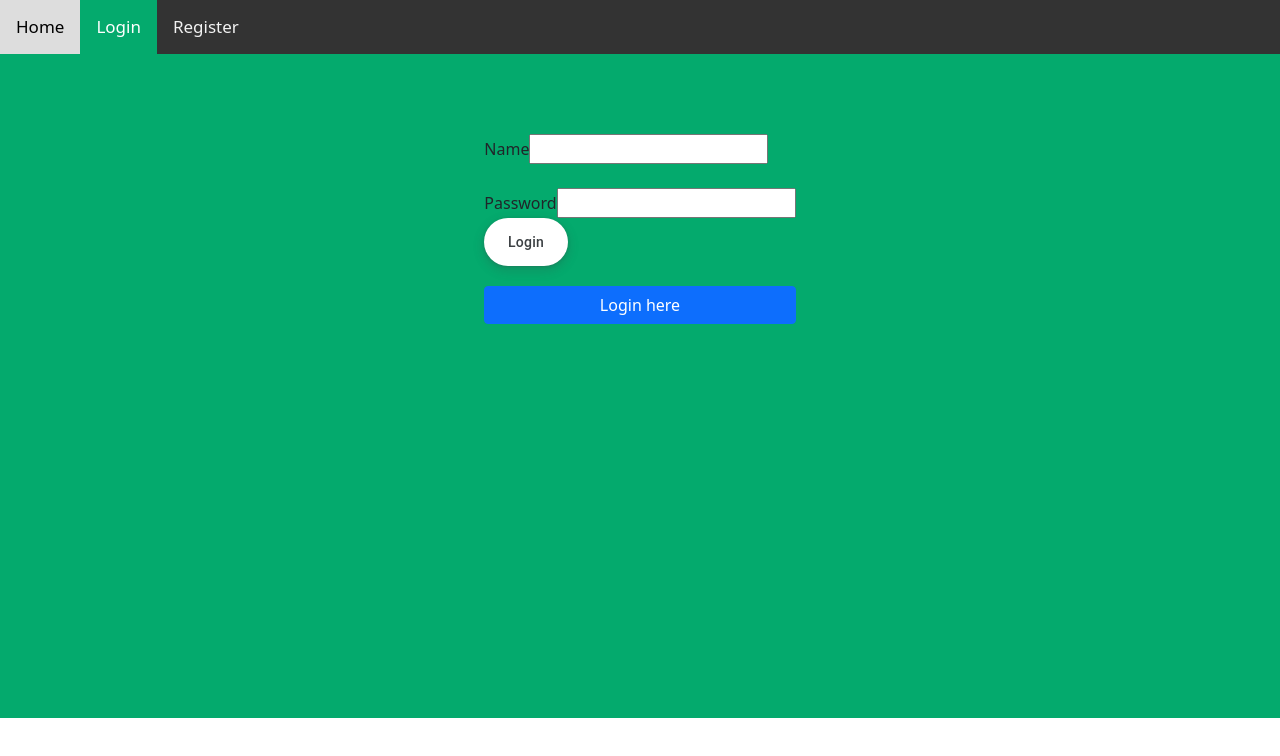
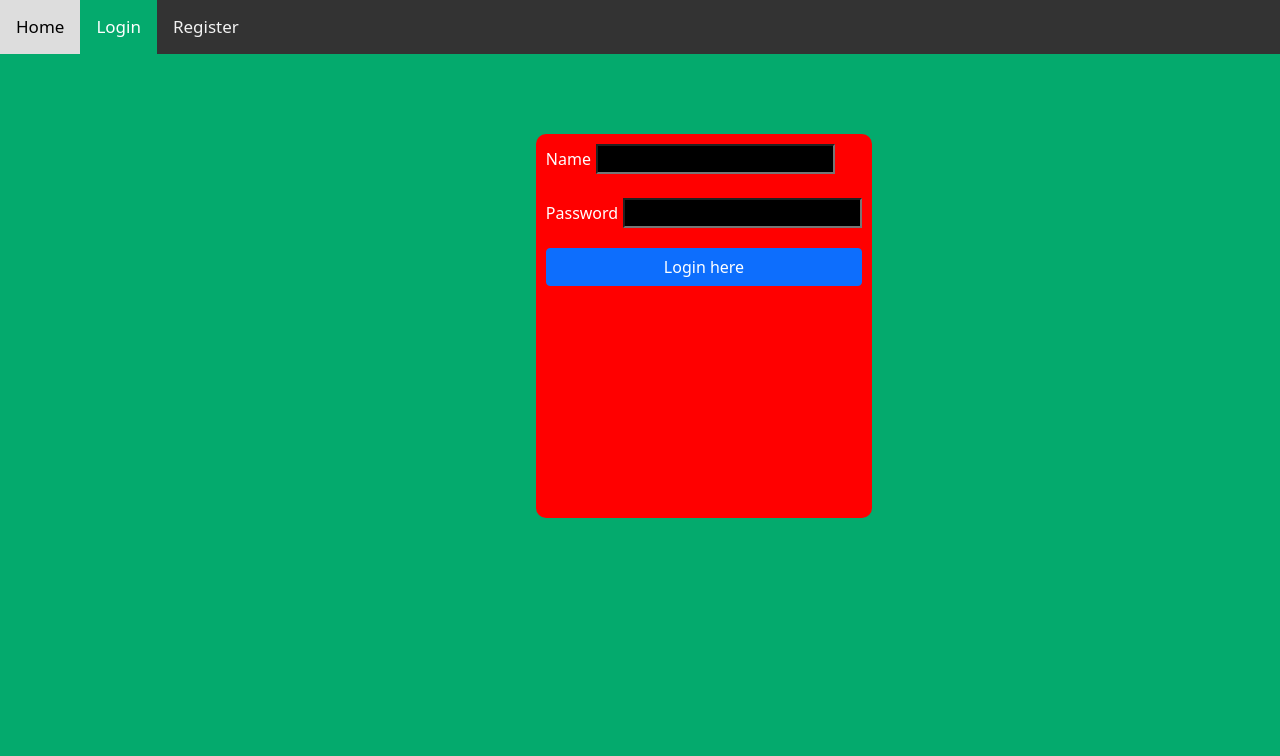
Before and after one commit to Tuneinfaisal/Account-app, a React (Create React App) app: page / in a window 1280 px wide. Shown: the top 756 px of the page. Built offline with nearby package versions, Linux system fonts and the light colour scheme.

Commit message:
Changes done user cant go to dashboard
User cant go to dashboard without login he/she should get first with login than it will further procees them to main dashboard with more features .

```diff
--- a/src/App.js
+++ b/src/App.js
@@ -5,6 +5,7 @@ import Home from "./Home";
 import Login from "./Login";
 import Register from "./Register"
 import TranPage from "./TranPage"
+import Dashboard from "./Dashboard"
 
 export default () => {
     // const [token, setToken] = useState();
@@ -28,6 +29,9 @@ export default () => {
                 <Route exact path="/TranPage">
                     <TranPage/>
                 </Route>
+                <Route exact path="/Dashboard">
+                    <Dashboard/>
+                </Route>
 
             </Switch>
         </div>
--- /dev/null
+++ b/src/Dashboard.js
@@ -0,0 +1,41 @@
+import React from "react";
+import { Link } from "react-router-dom";
+
+export default function home() {
+
+    // const tracsactionHandler = (e) => {
+    //     e.preventDefault();
+    //     return(
+    //             <Link to="./"></Link>
+    //     )
+    // }
+
+    return (
+        <>
+            <>
+                <div class="text-center">
+                    <h1>Welcome to Dashboard</h1>
+                </div>
+                <div className="btns">
+                    <button class="button-30" onClick={popMsg}>
+                        Passbook
+                    </button>
+                    <br />
+                    <br />
+                </div>
+            </>
+            <div>
+                {/* <button className="button-30" onClick={tracsactionHandler}>Transaction page</button> */}
+                <Link to="/TranPage" className="button-30" >{" "}
+                    Transaction Page{" "}
+                </Link>
+                <Link to="/" className="button-17">Log out</Link>
+                <br />
+            </div>
+        </>
+    );
+    function popMsg() {
+        alert("Your balance is..!");
+        //alter {balance} table
+    }
+}
--- a/src/Home.js
+++ b/src/Home.js
@@ -1,5 +1,7 @@
 import React from "react";
 import { Link } from "react-router-dom";
+import marvel from './images/marvel.gif';
+
 
 export default function home() {
 
@@ -14,25 +16,29 @@ export default function home() {
         <>
             <>
                 <div class="text-center">
-                    <h1>Welcome to Dashboard</h1>
+                    {/* <h1>Welcome to Dashboard</h1> */}
+                    <br/>
+                    <p><h1>Please Login first to access ...<br/>
+                    This page gives more access to functionality in future updates!!</h1></p>
+                    <br/>
+                    <img  src={marvel} alt="loading..."/>
+
                 </div>
-                <div className="btns">
+                {/* <div className="btns">
                     <button class="button-30" onClick={popMsg}>
                         Passbook
                     </button>
                     <br />
                     <br />
-                </div>
+                </div> */}
             </>
             <div>
+            {/* <img  src={log} alt="loading..."/> */}
                 {/* <button className="button-30" onClick={tracsactionHandler}>Transaction page</button> */}
-                <Link to="/" className="button-30" >
-                    {" "}
+                {/* <Link to="/" className="button-30" >{" "}
                     Transaction Page{" "}
                 </Link>
-                <Link to="/" className="button-17">
-                    Log out
-                </Link>
+                <Link to="/" className="button-17">Log out</Link> */}
                 <br />
             </div>
         </>
--- a/src/Login.js
+++ b/src/Login.js
@@ -42,7 +42,7 @@ export default function Form() {
                     display: error ? "" : "none",
                 }}
             >
-                <h1> enter all the fields</h1>
+                <h1> Enter all the fields</h1>
             </div>
         );
     };
@@ -73,8 +73,8 @@ export default function Form() {
                 />
                 <br />
 
-                <button onClick={handleSubmit} className="button-17" type="submit">Login</button>
-                <Link to="/home" className="btn btn-primary">
+                {/* <button onClick={handleSubmit} className="button-17" type="submit">Login</button> */}
+                <Link to="/Dashboard" className="btn btn-primary" >
                     Login here
                 </Link>
             </form>
--- a/src/Menu.css
+++ b/src/Menu.css
@@ -236,5 +236,75 @@
   display: flex;
   justify-content:center;
   margin-top: 20px;
-
 }
+#root > div > div.form > div{
+  text-align: end;
+  padding-right: 40px;
+  padding-bottom: 30%;
+}
+#root > div > div.form > form{
+  background-color: #ff0000;
+  padding-bottom: -20px;
+  padding-top: 10px;
+  padding-left: 10px;
+  padding-right: 10px;
+  box-shadow: black;
+  box-sizing: border-box;
+  border-color: honeydew;
+  border-radius: 10px;
+}
+#root > div > div.form > form:hover{
+  background-color: green
+}
+#root > div > div.form > form > label:nth-child(1){
+  color: white;
+  padding-right: 5px;
+}
+#root > div > div.form > form > input:nth-child(2){
+  color: white;
+  background-color: rgb(0, 0, 0);
+}
+#root > div > div.form > form > input:nth-child(2):hover{
+  color: #ffffff;
+  background-color: tomato;
+  font-family: monospace;
+}
+#root > div > div.form > form > label:nth-child(5){
+  color: white;
+  padding-right: 5px;
+}
+#root > div > div.form > form > input:nth-child(6){
+  color: rgb(0, 0, 0);
+  background-color: rgb(0, 0, 0);
+}
+#root > div > div.form > form > input:nth-child(6):hover{
+  color: #000000;
+  background-color: tomato;
+  font-family: monospace;
+}
+#root > div > div.form > form > button{
+  margin-top: 20%;
+  display: flex;
+  justify-content:center;
+  margin-left: 50px;
+}
+#root > div > div.form > div > div.error{
+  color: white;
+  font-family: Impact, Haettenschweiler, 'Arial Narrow Bold', sans-serif;
+}
+#root > div > div.form > div > div.success{
+  color: white;
+  font-family: cursive;
+}
+#root > div > div.form > div{
+  text-align: center;
+  padding-right: 10%;
+}
+#root > div > div:nth-child(3) > p{
+  color: white;
+  font-family: Verdana, Geneva, Tahoma, sans-serif;
+  text-align: center;
+}
+#root > div > div:nth-child(4){
+  padding-right: 30%;
+}
--- a/src/TranPage.js
+++ b/src/TranPage.js
@@ -25,19 +25,22 @@ const headers = [
 <li> Name: "faisal", Balance: 30000, Password: "lmn"  </li>
 <li> Name: "asif", Balance: 40000, Password: "xyz"   </li></> */}
 
-
+const btnhandle = (e) => {
+  e.preventDefault();
+  alert("wait we are fetching your data....");
+}
  function home () {
     return (<><div class="text-center">
         <h1>Welcome to Transacation Data</h1>
     </div><div classname="App">
-            <CSVLink {...csvreport} class="button-30">download your data</CSVLink>
+            <CSVLink {...csvreport} class="button-30">Download your data</CSVLink>
         </div>
         <label><p>Amount</p><input type="number"/></label><br/><br/>
         <div>
         <input type="radio" value="Deposit" name="type" /> Deposit
         <input type="radio" value="Withdraw" name="type" /> Withdraw
         <br/><br/></div>
-        <button className="button-30" type="submit">Proceed</button>
+        <button className="button-30" type="submit" onClick={btnhandle}>Proceed</button>
 
       </> )}
 
```
Also changed, not shown: src/images/Apna backend ka data.csv (added), src/images/log.gif (added), 1 other file (tests, documents, lock files or other folders).
